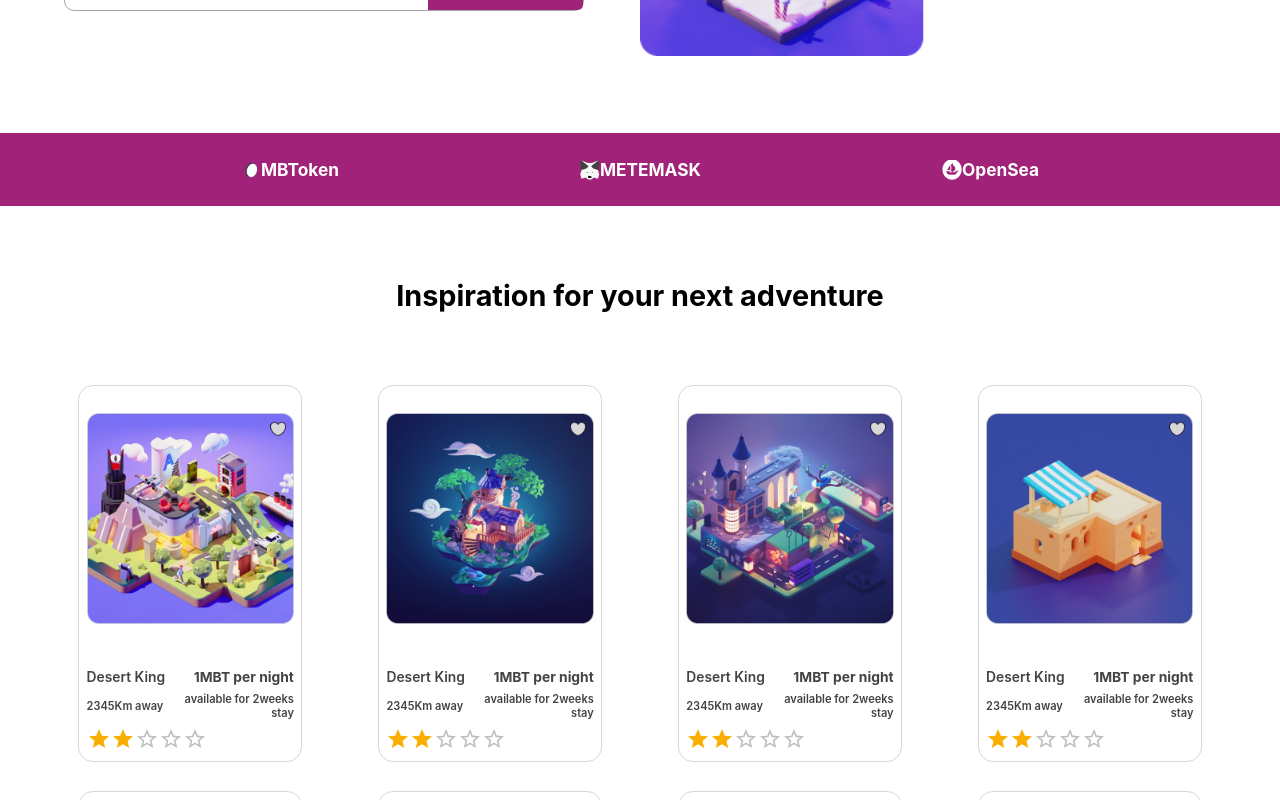
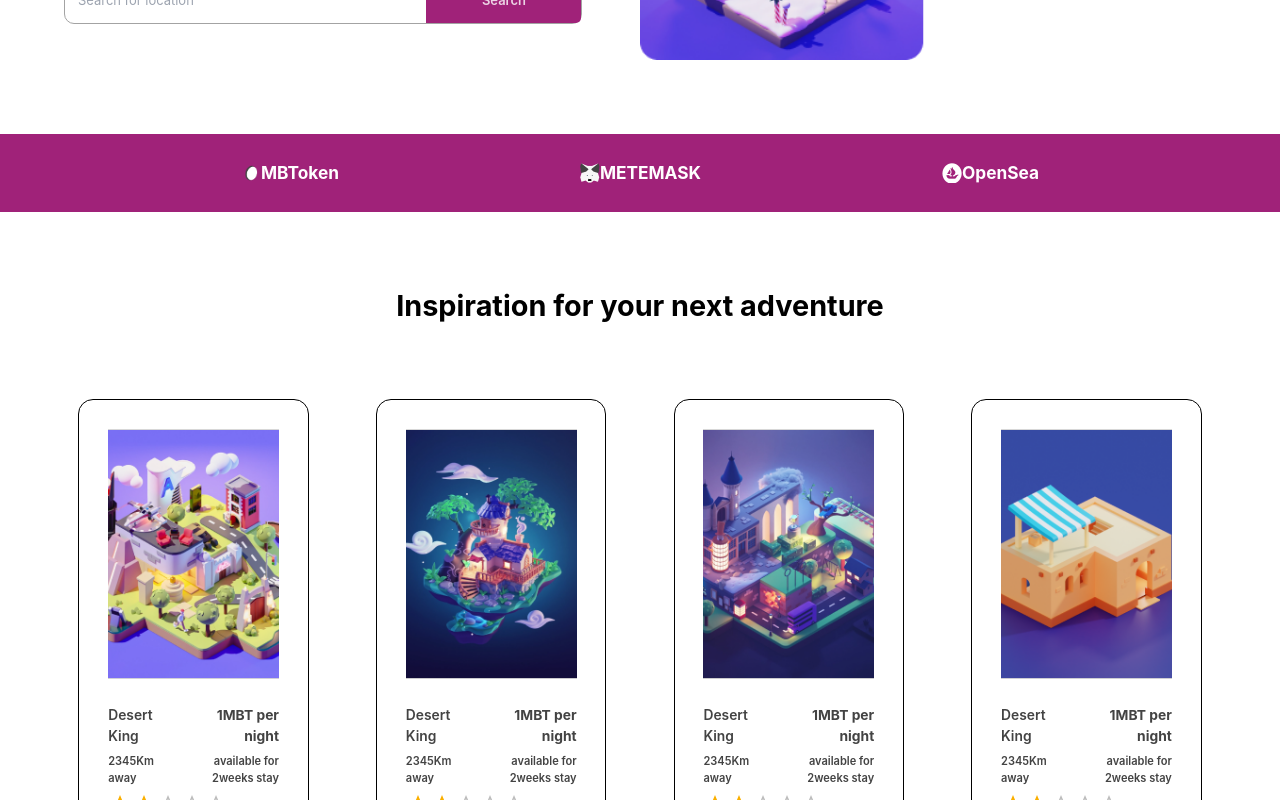
Before and after one commit to skillzo/HNG-Metabnb, a React (Create React App) app: page / in a window 1280 px wide. Shown: the part 660-1460 px from the top of the page. Built offline with nearby package versions, Linux system fonts and the light colour scheme.

Commit message:
small fixes

```diff
--- a/package.json
+++ b/package.json
@@ -39,5 +39,10 @@
       "last 1 firefox version",
       "last 1 safari version"
     ]
+  },
+  "devDependencies": {
+    "autoprefixer": "^10.4.13",
+    "postcss": "^8.4.19",
+    "tailwindcss": "^3.2.4"
   }
 }
--- /dev/null
+++ b/postcss.config.js
@@ -0,0 +1,6 @@
+module.exports = {
+  plugins: {
+    tailwindcss: {},
+    autoprefixer: {},
+  },
+}
--- a/src/App.js
+++ b/src/App.js
@@ -9,7 +9,7 @@ import Footer from "./Components/Footer/Footer";
 function App() {
   return (
     <ContextProvider>
-      <div className="container">
+      <div>
         <Navbar />
         <Routes>
           <Route path="/" index element={<Home />} />
--- a/src/Components/Modal/modal.css
+++ b/src/Components/Modal/modal.css
@@ -2,7 +2,7 @@
   position: fixed;
   top: 0;
   left: 0;
-  background-color: rgba(0, 0, 0, 0.4);
+  background-color: #00000066;
   height: 100vh;
   width: 100%;
   display: flex;
--- a/src/Components/Navbar/navbar.css
+++ b/src/Components/Navbar/navbar.css
@@ -47,10 +47,11 @@
   padding-bottom: 3em;
   border-bottom-left-radius: 15px;
   border-bottom-right-radius: 15px;
+  border: 1px solid black;
 }
 .navbar-items ul li {
-  width: 80%;
-  margin: 2em 5%;
+  width: 70%;
+  margin: 2em 15%;
   border-bottom: 1px solid #f2f5f888;
   cursor: pointer;
 }
--- a/src/Components/UI/Wrapper/wrapper.css
+++ b/src/Components/UI/Wrapper/wrapper.css
@@ -1,5 +1,5 @@
 .wrapper {
-  padding: 0 1em;
+  padding: 1em;
   font-size: 0.9em;
   margin: 0 auto;
 }
--- a/src/Sections/Section2/Section2.jsx
+++ b/src/Sections/Section2/Section2.jsx
@@ -7,9 +7,11 @@ function section2() {
   return (
     <Wrapper2>
       <section id="hero-body" className="hero-body">
-        <h2>Inspiration for your next adventure</h2>
+        <h2 className="font-bold  m-[1em] ">
+          Inspiration for your next adventure
+        </h2>
         <div className="nft-section__main">
-          {data.slice(0, 8).map((house) => {
+          {data.slice(0, 10).map((house) => {
             return <Nft key={house.id} id={house.id} image={house.image} />;
           })}
         </div>
--- a/src/Sections/Section2/section2.css
+++ b/src/Sections/Section2/section2.css
@@ -6,21 +6,26 @@
 }
 .nft-container {
   border: 1px solid #d7d7d7;
-  width: 40%;
-  position: relative;
-  padding: 0.5em;
+  width: 100%;
+  padding: 2em;
   border-radius: 15px;
   margin: 0.5em;
+  border: 1px solid black;
+}
+@media (min-width: 769px) {
+  .nft-container {
+    width: 45%;
+  }
 }
 .nft-image {
   width: 100%;
-  height: 180px;
+  height: 200px;
   border-radius: 15px;
 }
 .nft-image img {
   width: 100%;
   height: 100%;
-  object-fit: contain;
+  object-fit: cover;
 }
 .nft-details {
   margin-top: 1.5em;
@@ -53,7 +58,7 @@
   text-align: right;
   width: 60%;
 }
-@media (min-width: 996px) {
+@media (min-width: 992px) {
   .hero-body {
     margin-top: 5em;
   }
@@ -63,7 +68,7 @@
     margin-bottom: 2em;
   }
   .nft-container {
-    width: 18%;
+    width: 20%;
     margin: 1em;
   }
   .nft-image {
--- /dev/null
+++ b/tailwind.config.js
@@ -0,0 +1,8 @@
+/** @type {import('tailwindcss').Config} */
+module.exports = {
+  content: ["./src/**/*.{js,jsx,ts,tsx}"],
+  theme: {
+    extend: {},
+  },
+  plugins: [],
+};
```
Also changed, not shown: src/index.css (+7 -3 lines), 1 other file (tests, documents, lock files or other folders).
